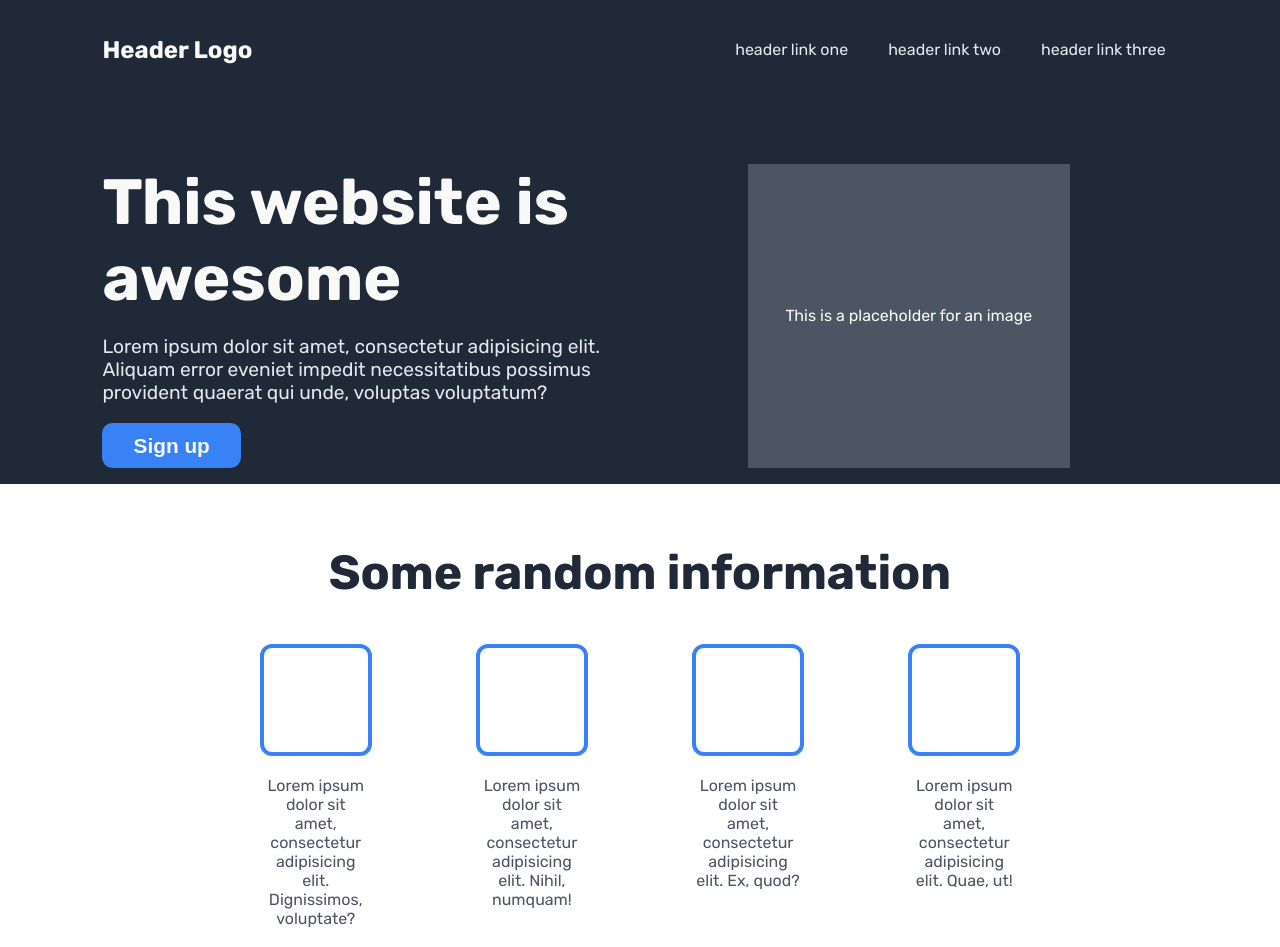
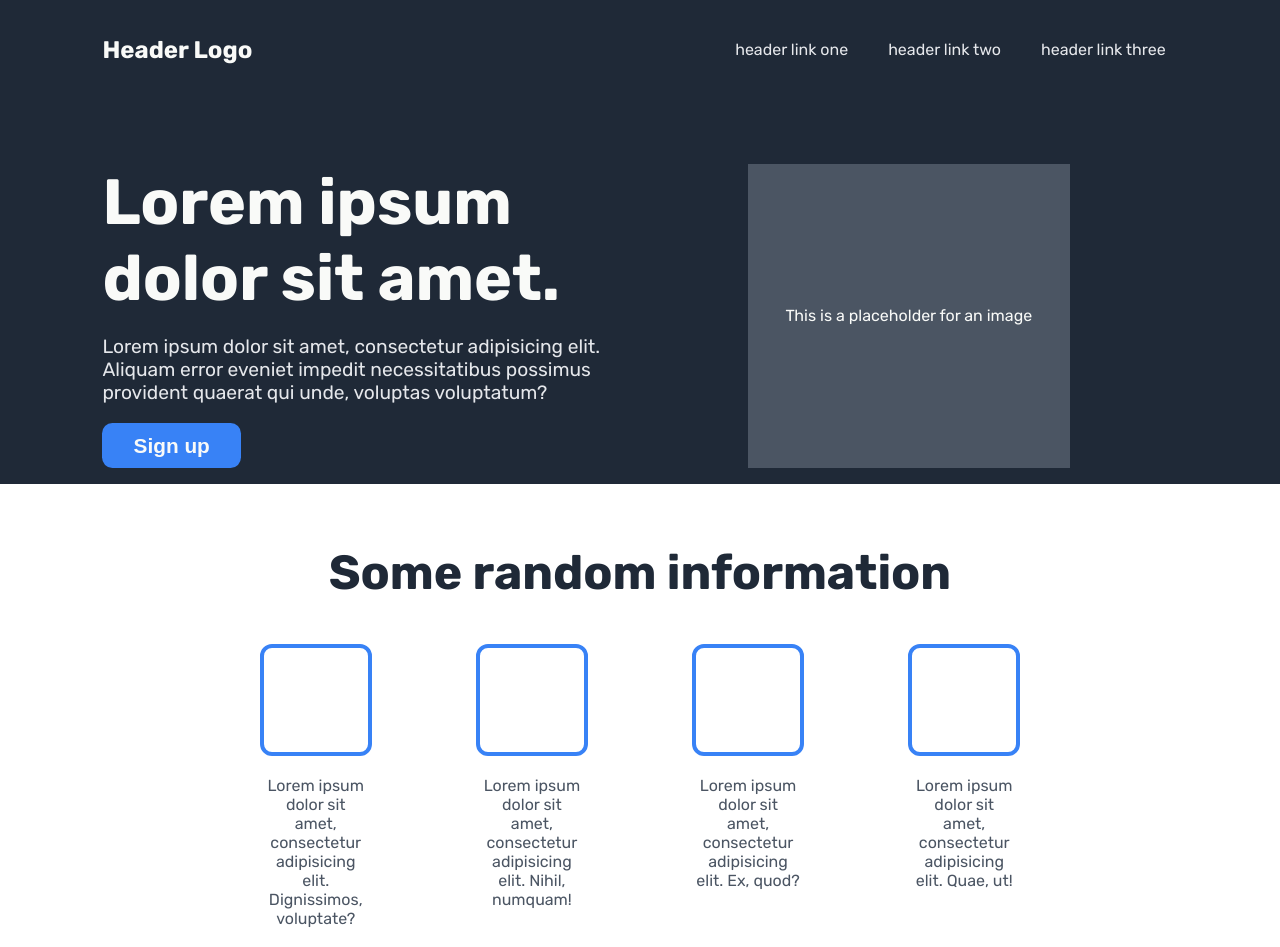
Before and after one commit to Venyl/landing-page, a plain HTML site: page index.html in a window 1280 px wide. Drawn offline with Linux system fonts and the light colour scheme.

Commit message:
Change hero main text

```diff
--- a/index.html
+++ b/index.html
@@ -20,7 +20,7 @@
     </nav>
     <div class="hero">
         <div>
-            <h1 class="hero-main">This website is awesome</h1>
+            <h1 class="hero-main">Lorem ipsum dolor sit amet.</h1>
             <p class="hero-secondary">
                 Lorem ipsum dolor sit amet, consectetur adipisicing elit. Aliquam error eveniet impedit necessitatibus
                 possimus provident quaerat qui unde, voluptas voluptatum?
```
